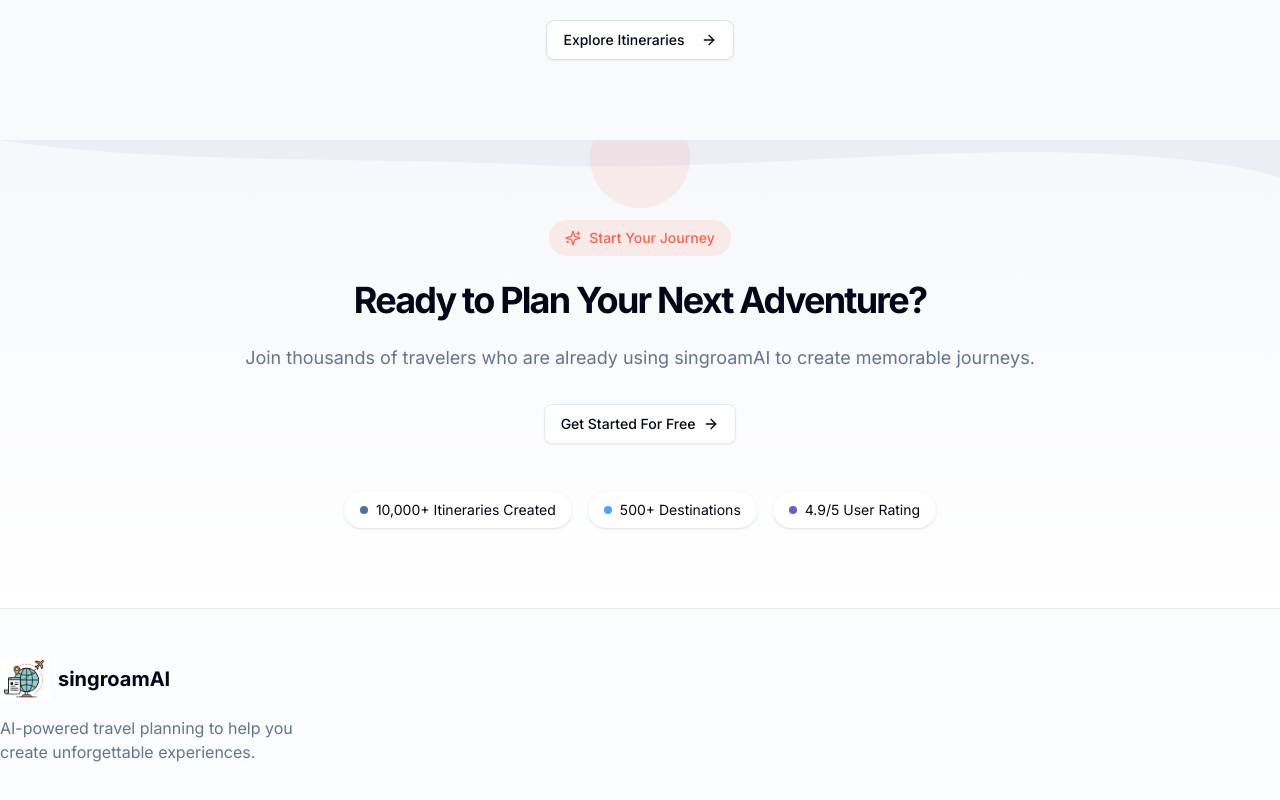
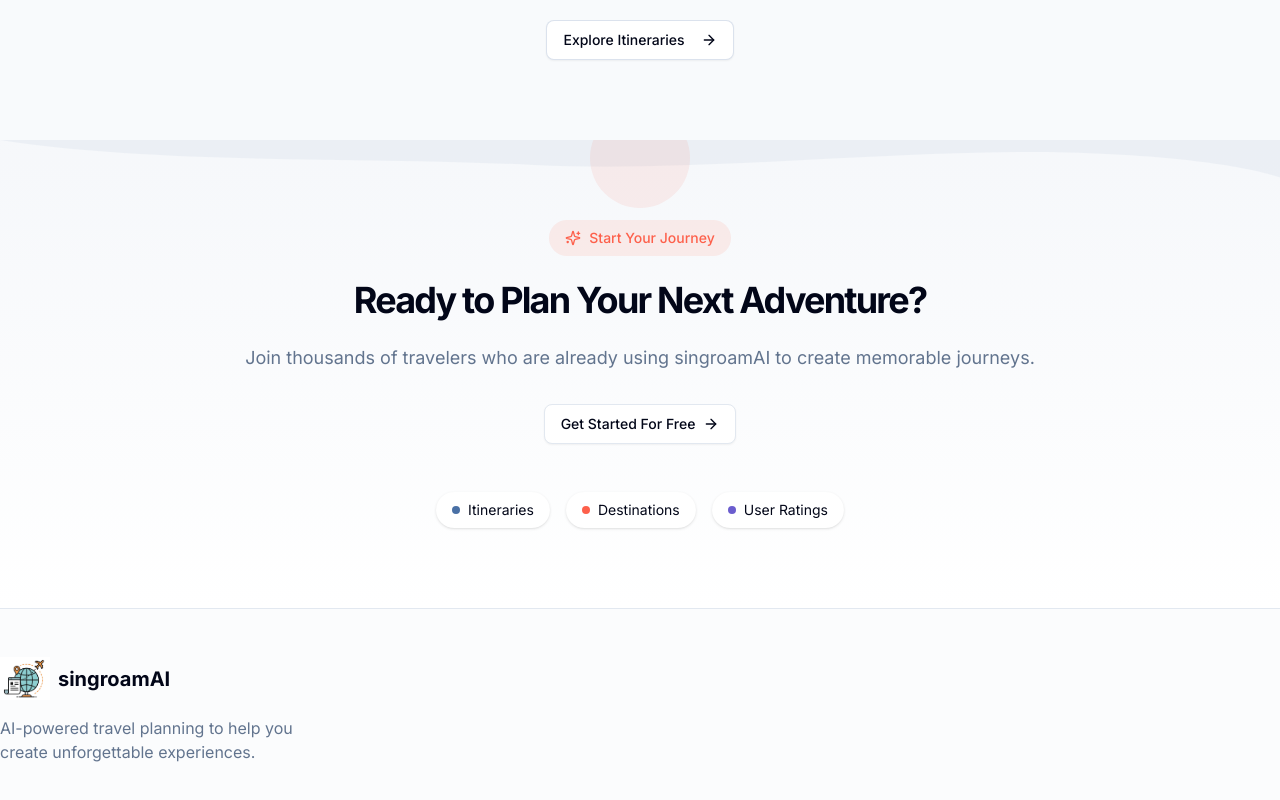
Before and after one commit to souless94/SingRoamAI, a Next.js app: page / in a window 1280 px wide. Shown: the part 2559-3359 px from the top of the page. Built offline with nearby package versions, Linux system fonts and the light colour scheme; what supertokens-auth-react would draw is missing.

Commit message:
update ui

```diff
--- a/app/page.tsx
+++ b/app/page.tsx
@@ -403,15 +403,15 @@ export default function LandingPage() {
                 <div className="mt-12 flex flex-wrap justify-center gap-4">
                   <div className="flex items-center gap-2 px-4 py-2 bg-background rounded-full shadow-sm">
                     <div className="w-2 h-2 rounded-full bg-primary"></div>
-                    <span className="text-sm">10,000+ Itineraries Created</span>
+                    <span className="text-sm">Itineraries</span>
                   </div>
                   <div className="flex items-center gap-2 px-4 py-2 bg-background rounded-full shadow-sm">
-                    <div className="w-2 h-2 rounded-full bg-blue-400"></div>
-                    <span className="text-sm">500+ Destinations</span>
+                    <div className="w-2 h-2 rounded-full bg-accent"></div>
+                    <span className="text-sm">Destinations</span>
                   </div>
                   <div className="flex items-center gap-2 px-4 py-2 bg-background rounded-full shadow-sm">
                     <div className="w-2 h-2 rounded-full bg-secondary"></div>
-                    <span className="text-sm">4.9/5 User Rating</span>
+                    <span className="text-sm">User Ratings</span>
                   </div>
                 </div>
               </div>
```
